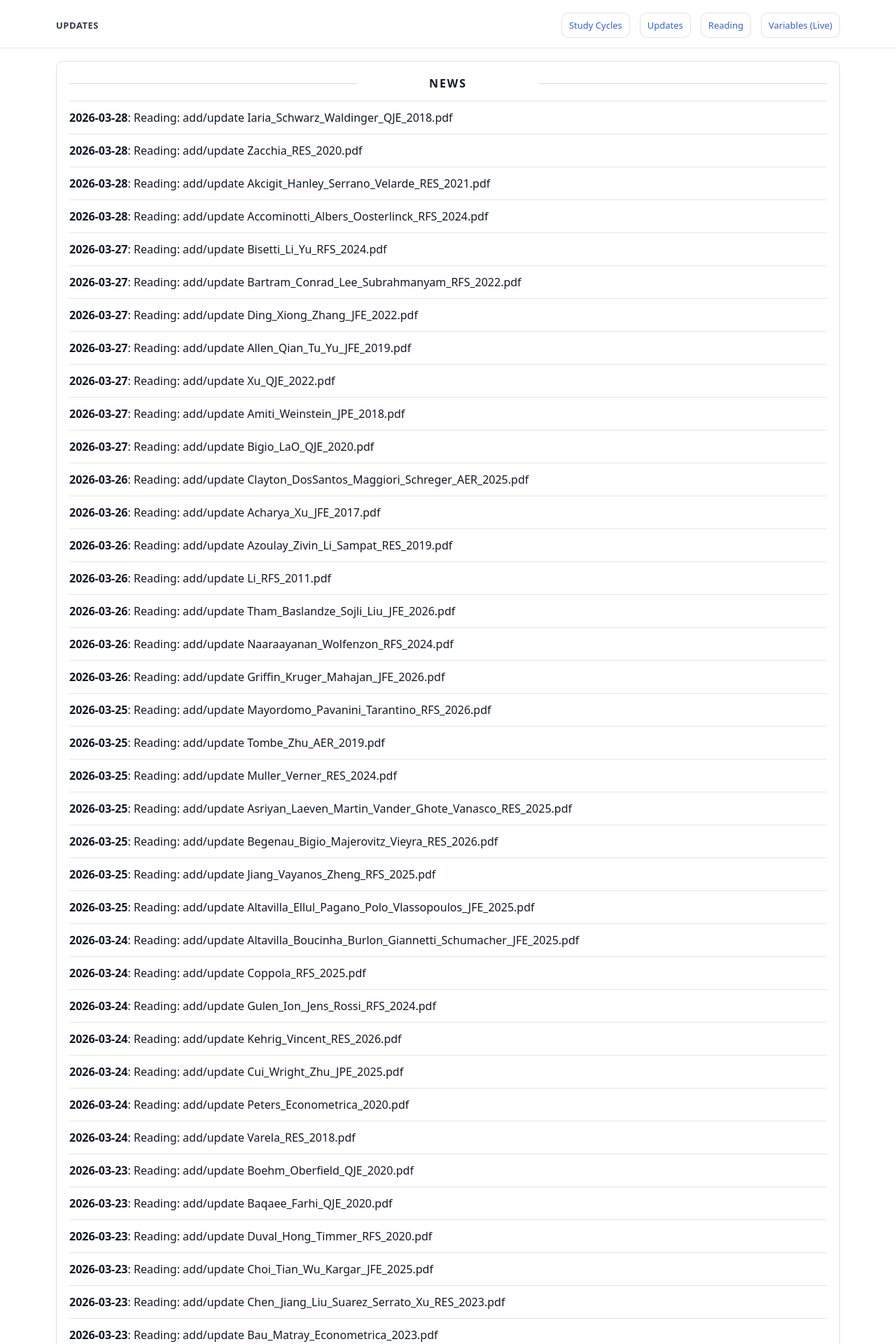
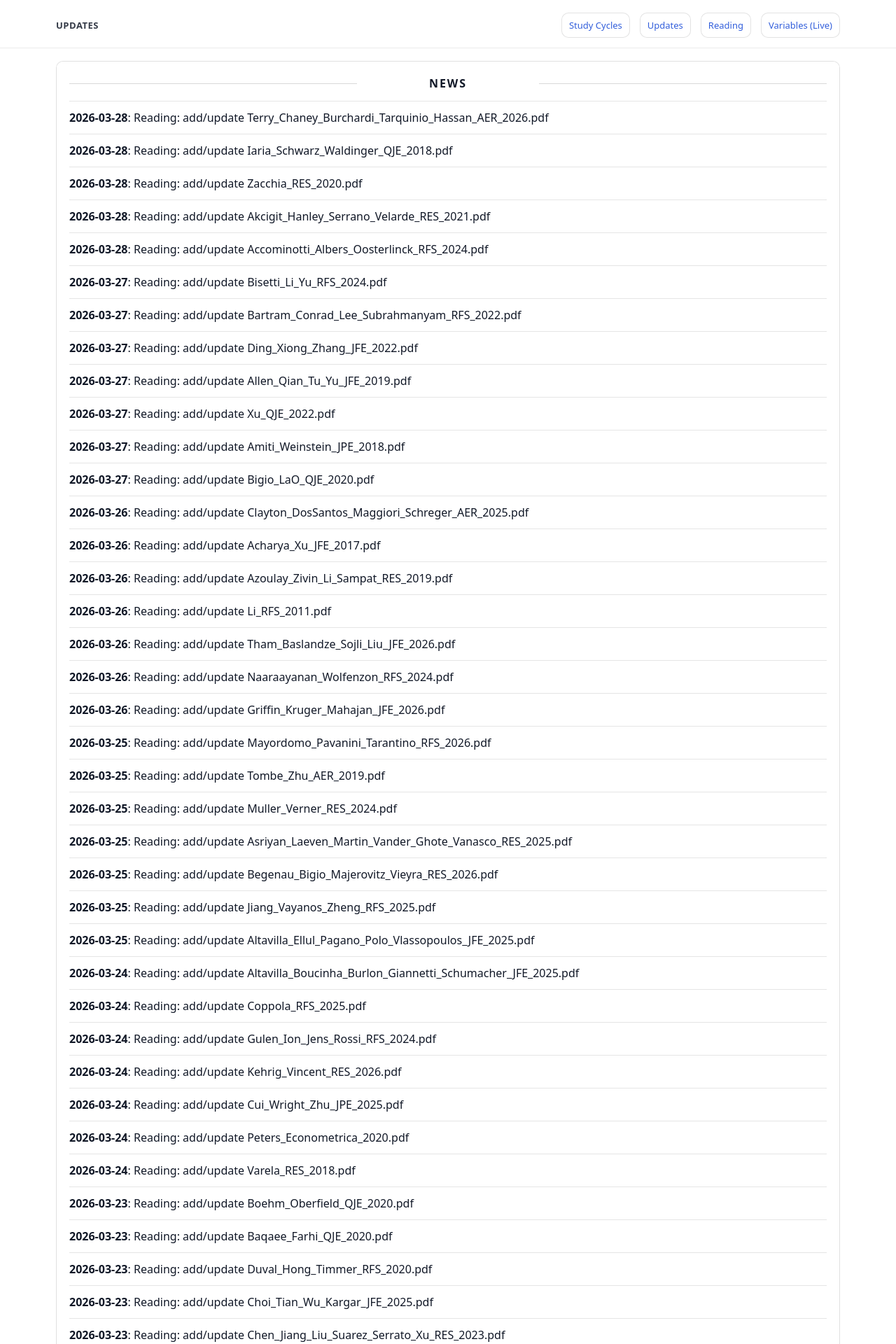
Before and after one commit to yaxinzn/study-archive, a Jekyll site: the page built from updates/index.md, in a window 1280 px wide. Shown: the top 1920 px of the page at 70% size. Built offline with Jekyll 4.4.1, drawn with Linux system fonts in a browser that asks for light colours; some of the changed text lies outside the part shown.

Commit message:
chore: update NEWS feed

```diff
--- a/_data/news.yml
+++ b/_data/news.yml
@@ -1,4 +1,7 @@
 # Auto-generated update history (sorted newest -> oldest). Do not edit manually.
+- ts: "1774695918"
+  date: "2026-03-28"
+  title: "Reading: add/update Terry_Chaney_Burchardi_Tarquinio_Hassan_AER_2026.pdf"
 - ts: "1774692726"
   date: "2026-03-28"
   title: "Reading: add/update Iaria_Schwarz_Waldinger_QJE_2018.pdf"
```
